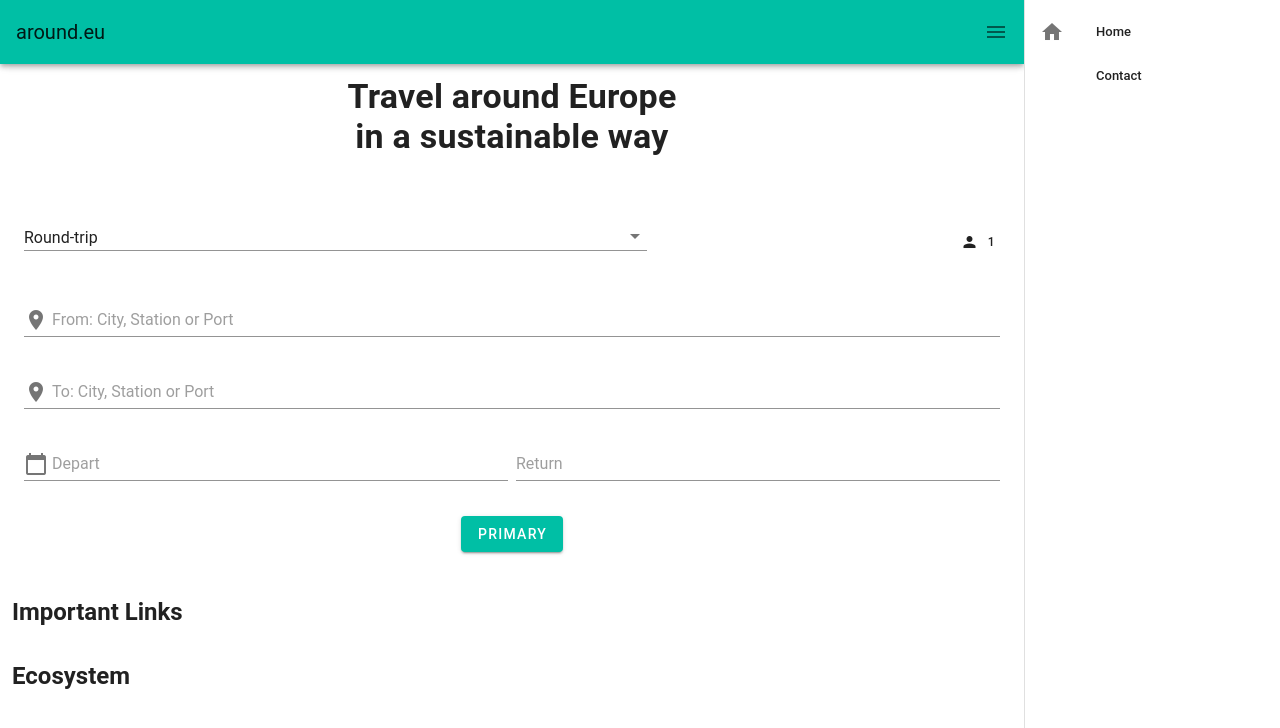
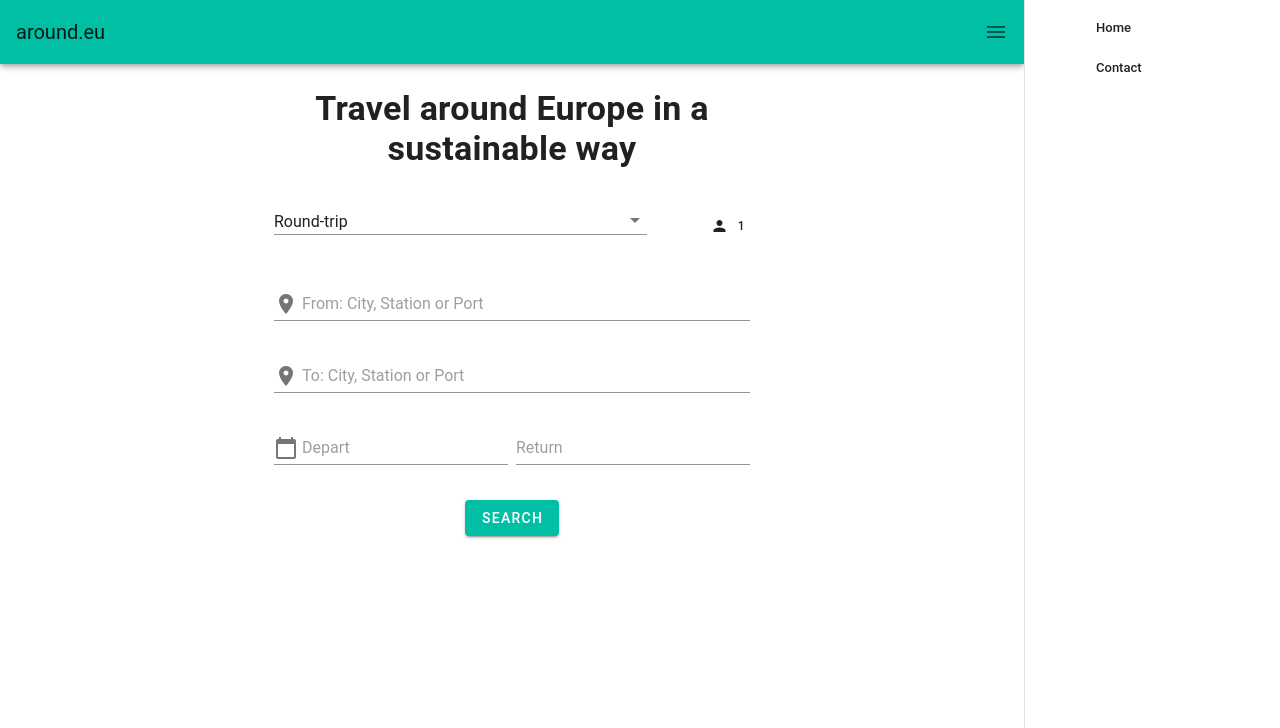
Before and after one commit to ggho/around-eu, a Vue app: page / in a window 1280 px wide. Shown: the top 728 px of the page. Built offline with nearby package versions, Linux system fonts and the light colour scheme; a small style sheet from the web is missing.

Commit message:
Added Vuex

```diff
--- a/package.json
+++ b/package.json
@@ -12,7 +12,8 @@
     "core-js": "^3.6.4",
     "roboto-fontface": "*",
     "vue": "^2.6.11",
-    "vuetify": "^2.2.11"
+    "vuetify": "^2.2.11",
+    "vuex": "^3.2.0"
   },
   "devDependencies": {
     "@vue/cli-plugin-babel": "~4.3.0",
--- a/src/App.vue
+++ b/src/App.vue
@@ -30,24 +30,33 @@
       <v-app-bar-nav-icon @click.stop="drawer = !drawer" />
     </v-app-bar>
 
-    <v-content>
-      <Landing />
+    <v-content @goToListing="currentPage = 'LISTING'">
+      <template v-if="currentPage == 'LISTING'">
+        <ListingPage />
+      </template>
+      <template v-else>
+        <StartPage />
+      </template>
     </v-content>
   </v-app>
 </template>
 
 <script>
-import Landing from "./components/Landing";
+import StartPage from "./components/StartPage";
+
+import ListingPage from "./components/ListingPage";
 
 export default {
   name: "App",
 
   components: {
-    Landing
+    StartPage,
+    ListingPage
   },
 
   data: () => ({
     //
+    currentPage: "START",
 
     drawer: null
   })
--- a/src/components/Landing.vue
+++ /dev/null
@@ -1,74 +0,0 @@
-<template>
-  <v-container>
-    <v-row>
-      <v-col class="mb-4 text-center">
-        <h1 class="display-1 font-weight-bold mb-3">
-          Travel around Europe
-          <br />in a sustainable way
-        </h1>
-      </v-col>
-
-      <v-col class="mb-5" cols="12">
-        <!-- <h2 class="headline font-weight-bold mb-3">What's next?</h2> -->
-        <SearchForm />
-      </v-col>
-
-      <v-col class="mb-5" cols="12">
-        <h2 class="headline font-weight-bold mb-3">Important Links</h2>
-
-        <v-row justify="center">
-          <a
-            v-for="(link, i) in importantLinks"
-            :key="i"
-            :href="link.href"
-            class="subheading mx-3"
-            target="_blank"
-          >{{ link.text }}</a>
-        </v-row>
-      </v-col>
-
-      <v-col class="mb-5" cols="12">
-        <h2 class="headline font-weight-bold mb-3">Ecosystem</h2>
-
-        <v-row justify="center">
-          <a
-            v-for="(eco, i) in ecosystem"
-            :key="i"
-            :href="eco.href"
-            class="subheading mx-3"
-            target="_blank"
-          >{{ eco.text }}</a>
-        </v-row>
-      </v-col>
-    </v-row>
-  </v-container>
-</template>
-
-<script>
-import SearchForm from "./SearchForm";
-
-export default {
-  name: "Landing",
-
-  components: {
-    SearchForm
-  },
-
-  data: () => ({
-    whatsNext: [
-      {
-        text: "Explore components",
-        href: "https://vuetifyjs.com/components/api-explorer"
-      },
-      {
-        text: "Select a layout",
-        href: "https://vuetifyjs.com/layout/pre-defined"
-      },
-      {
-        text: "Frequently Asked Questions",
-        href: "https://vuetifyjs.com/getting-started/frequently-asked-questions"
-      }
-    ]
-  })
-};
-</script>
--- /dev/null
+++ b/src/components/ListingPage.vue
@@ -0,0 +1,29 @@
+<template>
+  <v-container>
+    <v-row class="mt-3" justify="center" no-gutters>
+      <v-col class="text-center" cols="12" sm="6">
+        <h1 class="display-1 font-weight-bold">Choose Outbound</h1>
+      </v-col>
+    </v-row>
+
+    <v-row class="mt-6" justify="center" no-gutters>
+      <v-col cols="12" sm="6"></v-col>
+    </v-row>
+  </v-container>
+</template>
+
+<script>
+// import SearchForm from "./SearchForm";
+
+export default {
+  name: "ListingPage",
+
+  components: {
+    // SearchForm
+  },
+
+  data: () => ({
+    //
+  })
+};
+</script>
--- a/src/components/SearchForm.vue
+++ b/src/components/SearchForm.vue
@@ -13,7 +13,7 @@
       </v-toolbar>
 
       <v-list>
-        <template v-for="(city, i) in searchResults">
+        <template v-for="(city, i) in locationSuggestions">
           <v-list-item :key="i" link>
             <v-list-item-icon>
               <v-icon v-text="city.icon"></v-icon>
@@ -80,7 +80,7 @@
           </v-row>
         </v-col>
 
-        <v-btn class="mt-6" color="primary">Primary</v-btn>
+        <v-btn class="mt-6" color="primary" @click="doSearch">Search</v-btn>
       </v-row>
     </v-container>
   </v-form>
@@ -89,7 +89,18 @@
 <script>
 export default {
   name: "SearchForm",
+  props: {
+    //
+  },
+  methods: {
+    doSearch: function() {
+      console.log(this.$store.state.currentPage);
+
+      this.$emit("goToListing");
+    }
+  },
   data: () => ({
+    drawer: null,
     singleOrReturn: "round",
     singleOrReturnItems: [
       {
@@ -101,8 +112,7 @@ export default {
         value: "one"
       }
     ],
-    drawer: null,
-    searchResults: [
+    locationSuggestions: [
       {
         icon: "place",
         text: "Stockholm, Sweden",
--- /dev/null
+++ b/src/components/StartPage.vue
@@ -0,0 +1,38 @@
+<template>
+  <v-container>
+    <v-row class="mt-3" justify="center" no-gutters>
+      <v-col class="text-center" cols="12" sm="6">
+        <h1 class="display-1 font-weight-bold">
+          Travel around Europe
+          in a sustainable way
+        </h1>
+      </v-col>
+    </v-row>
+
+    <v-row class="mt-6" justify="center" no-gutters>
+      <v-col cols="12" sm="6">
+        <SearchForm />
+      </v-col>
+    </v-row>
+  </v-container>
+</template>
+
+<script>
+import SearchForm from "./SearchForm";
+
+export default {
+  name: "StartPage",
+
+  components: {
+    SearchForm
+  },
+
+  data: () => ({
+    //
+  }),
+
+  methods: {
+    //
+  }
+};
+</script>
--- a/src/main.js
+++ b/src/main.js
@@ -1,12 +1,15 @@
 import Vue from "vue";
 import App from "./App.vue";
 import vuetify from "./plugins/vuetify";
+import store from "./plugins/vuex";
+
 import "roboto-fontface/css/roboto/roboto-fontface.css";
-import "@mdi/font/css/materialdesignicons.css";
+// import "@mdi/font/css/materialdesignicons.css";
 
 Vue.config.productionTip = false;
 
 new Vue({
   vuetify,
+  store,
   render: h => h(App)
 }).$mount("#app");
--- /dev/null
+++ b/src/plugins/vuex.js
@@ -0,0 +1,13 @@
+import Vue from "vue";
+import Vuex from "vuex";
+
+Vue.use(Vuex);
+
+export default new Vuex.Store({
+  state: {
+    currentPage: 'START'
+  },
+  getters: {},
+  mutations: {},
+  actions: {}
+});
--- /dev/null
+++ b/vue.config.js
@@ -0,0 +1,3 @@
+module.exports = {
+  publicPath: '/around.eu/'
+};
```
Also changed, not shown: 1 other file (tests, documents, lock files or other folders).
